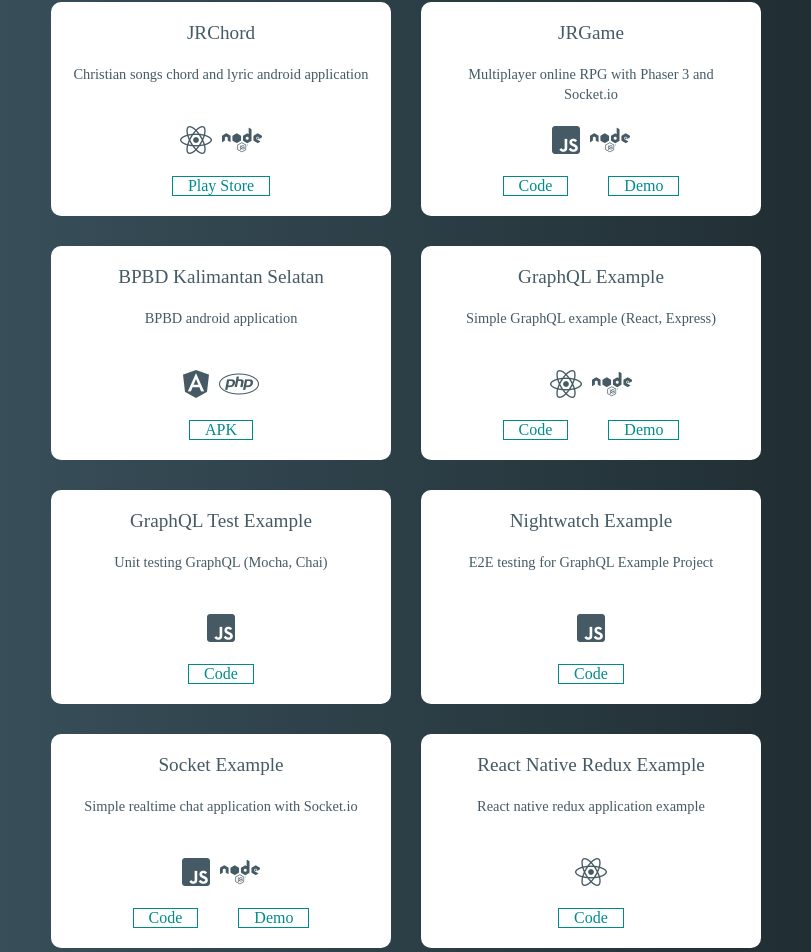
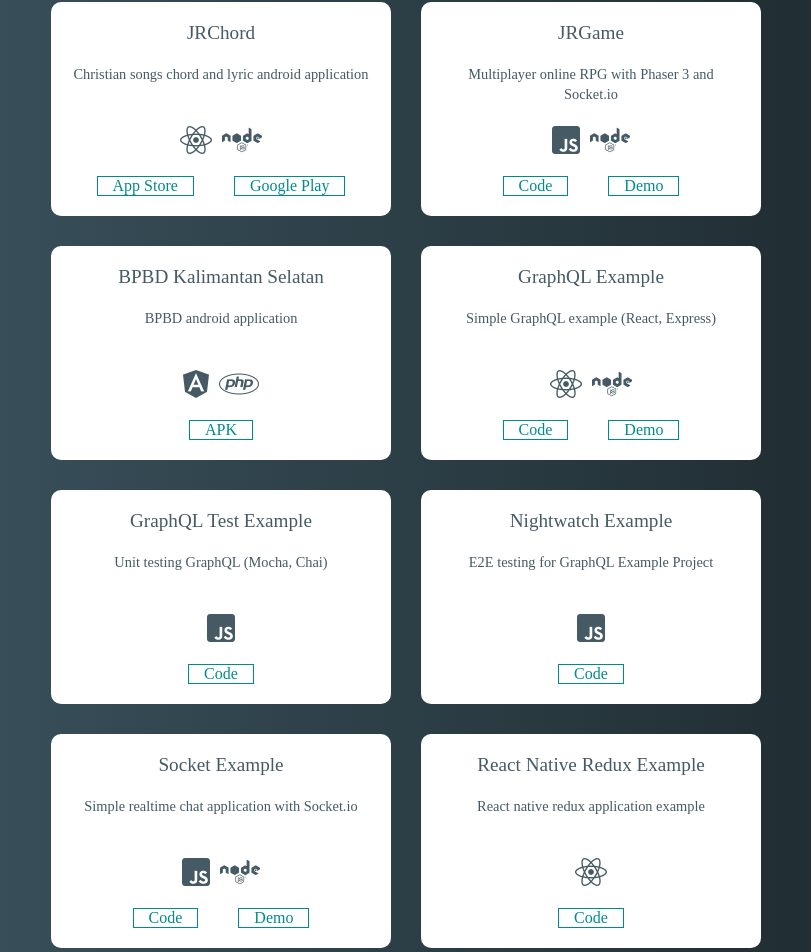
Before and after one commit to jackyrusly/jackyrusly.github.io, a React (Vite) app: page / in a window 1280 px wide. Shown: the part 2103-3055 px from the top of the page, without its empty margins (234-1045 px from the left). Built offline with nearby package versions, Linux system fonts and the light colour scheme; a web font is replaced by a local one.

Commit message:
Update JRChord

```diff
--- a/src/components/Portfolio/PortfolioData.js
+++ b/src/components/Portfolio/PortfolioData.js
@@ -4,7 +4,8 @@ export default [
     description: 'Christian songs chord and lyric android application',
     icons: ['fab fa-react fa-2x', 'fab fa-node fa-2x'],
     links: [
-      { text: 'Play Store', link: 'https://play.google.com/store/apps/details?id=com.jrusly.JRChord&hl=in' },
+      { text: 'App Store', link: 'https://itunes.apple.com/id/app/jrchord/id1463594254?l=id&mt=8' },
+      { text: 'Google Play', link: 'https://play.google.com/store/apps/details?id=com.jrusly.JRChord&hl=in' },
     ],
   },
   {
```
